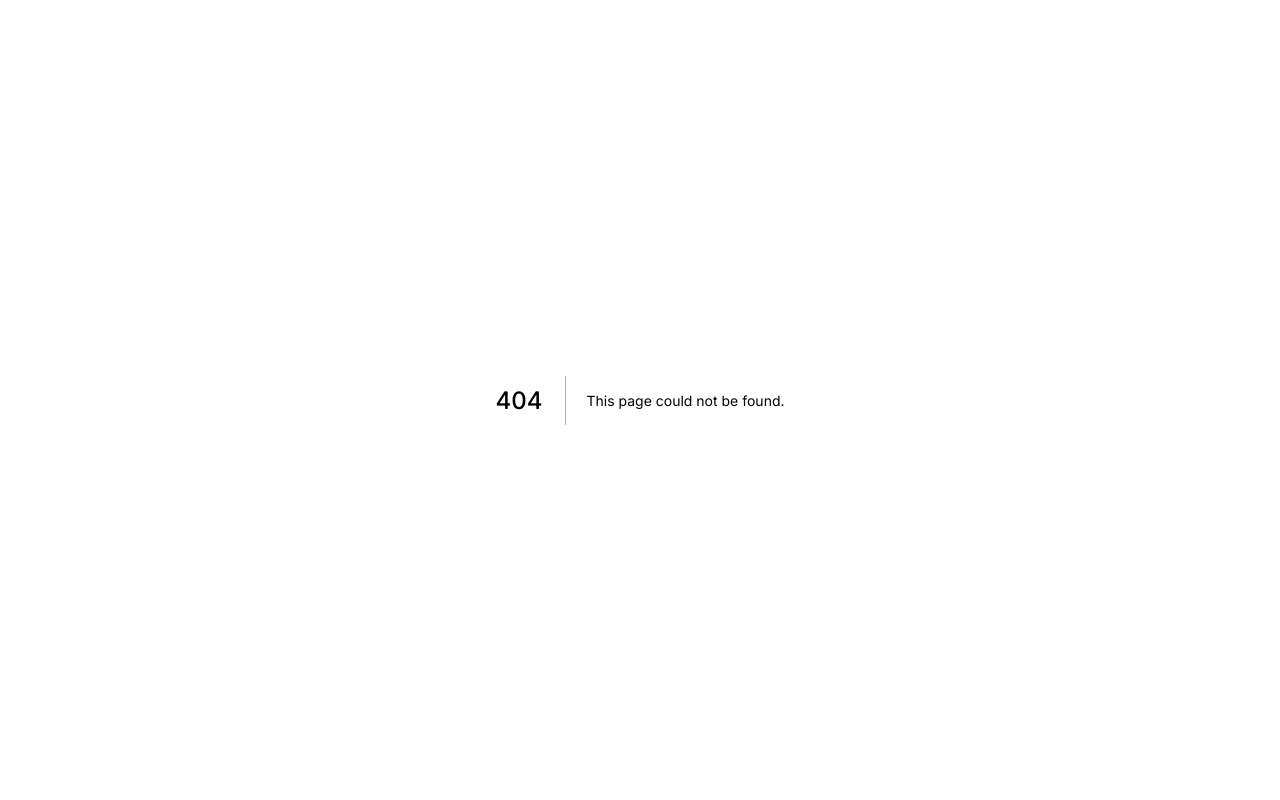
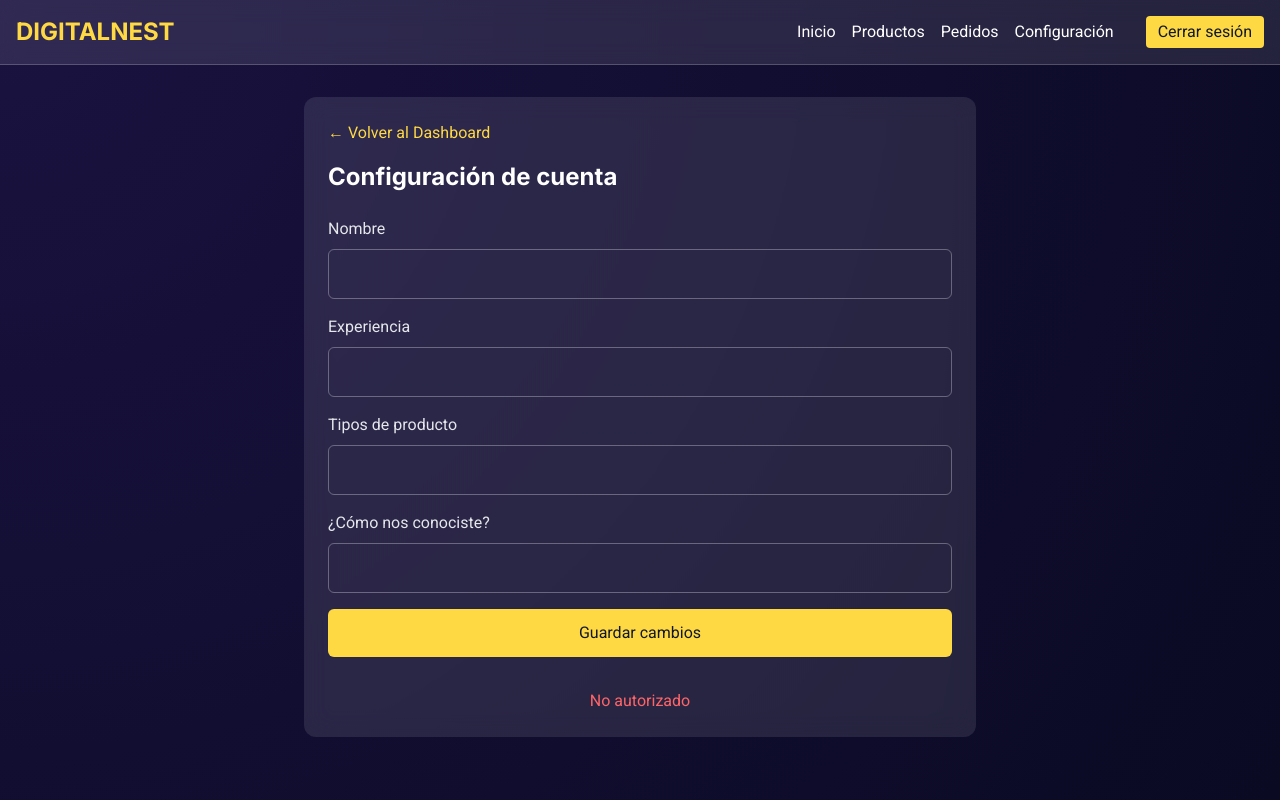
Before and after one commit to santiolivoo/DIGITALNEST, a Next.js app: page /dashboard/configuracion in a window 1280 px wide. Before the commit this address had no page. Built offline with nearby package versions, Linux system fonts and the light colour scheme; no server answers.

Commit message:
commit 7/7 14:39

```diff
--- /dev/null
+++ b/src/app/api/configuracion/route.ts
@@ -0,0 +1,42 @@
+import { NextResponse } from 'next/server';
+import { getCurrentUser } from '@/lib/auth';
+import prisma from '@/lib/prisma';
+
+export const runtime = 'nodejs';
+export const dynamic = 'force-dynamic';
+
+export async function GET() {
+  try {
+    const user = await getCurrentUser();
+    if (!user) {
+      return NextResponse.json({ error: 'No autorizado' }, { status: 401 });
+    }
+
+    const { nombre, experiencia, tiposProducto, referencia, email } = user;
+    return NextResponse.json({ nombre, experiencia, tiposProducto, referencia, email });
+  } catch (error) {
+    console.error('Error obteniendo configuración:', error);
+    return NextResponse.json({ error: 'Error obteniendo configuración' }, { status: 500 });
+  }
+}
+
+export async function PUT(req: Request) {
+  try {
+    const user = await getCurrentUser();
+    if (!user) {
+      return NextResponse.json({ error: 'No autorizado' }, { status: 401 });
+    }
+
+    const { nombre, experiencia, tiposProducto, referencia } = await req.json();
+
+    await prisma.user.update({
+      where: { id: user.id },
+      data: { nombre, experiencia, tiposProducto, referencia },
+    });
+
+    return NextResponse.json({ mensaje: 'Configuración actualizada' });
+  } catch (error) {
+    console.error('Error actualizando configuración:', error);
+    return NextResponse.json({ error: 'Error actualizando configuración' }, { status: 500 });
+  }
+}
--- /dev/null
+++ b/src/app/dashboard/configuracion/page.tsx
@@ -0,0 +1,123 @@
+'use client';
+
+import { useState, useEffect } from 'react';
+import { useRouter } from 'next/navigation';
+import Link from 'next/link';
+
+export default function ConfiguracionPage() {
+  const [nombre, setNombre] = useState('');
+  const [experiencia, setExperiencia] = useState('');
+  const [tiposProducto, setTiposProducto] = useState('');
+  const [referencia, setReferencia] = useState('');
+  const [mensaje, setMensaje] = useState('');
+  const [isLoading, setIsLoading] = useState(true);
+  const router = useRouter();
+
+  useEffect(() => {
+    const obtenerDatos = async () => {
+      try {
+        const res = await fetch('/api/configuracion');
+        const data = await res.json();
+        if (res.ok) {
+          setNombre(data.nombre || '');
+          setExperiencia(data.experiencia || '');
+          setTiposProducto(data.tiposProducto || '');
+          setReferencia(data.referencia || '');
+        } else {
+          setMensaje(data.error || 'Error al cargar configuración');
+        }
+        setIsLoading(false);
+      } catch (error) {
+        console.error('Error obteniendo configuración:', error);
+        setMensaje('Error al cargar configuración');
+        setIsLoading(false);
+      }
+    };
+
+    obtenerDatos();
+  }, []);
+
+  const guardar = async () => {
+    try {
+      const res = await fetch('/api/configuracion', {
+        method: 'PUT',
+        headers: { 'Content-Type': 'application/json' },
+        body: JSON.stringify({ nombre, experiencia, tiposProducto, referencia }),
+      });
+      const data = await res.json();
+      if (res.ok) {
+        setMensaje('Configuración actualizada!');
+        setTimeout(() => router.push('/dashboard'), 1500);
+      } else {
+        setMensaje(data.error || 'Error al actualizar');
+      }
+    } catch (error) {
+      console.error('Error actualizando configuración:', error);
+      setMensaje('Error de conexión');
+    }
+  };
+
+  if (isLoading) {
+    return (
+      <div className="flex justify-center items-center h-screen">
+        <p className="text-white">Cargando...</p>
+      </div>
+    );
+  }
+
+  return (
+    <div className="max-w-2xl mx-auto p-6 bg-white/10 backdrop-blur-md rounded-xl text-white">
+      <Link href="/dashboard" className="text-[#FFD944] mb-4 inline-block">
+        &larr; Volver al Dashboard
+      </Link>
+      <h1 className="text-2xl font-bold mb-6">Configuración de cuenta</h1>
+      <div className="space-y-4">
+        <div>
+          <label className="block text-gray-200 mb-2">Nombre</label>
+          <input
+            type="text"
+            value={nombre}
+            onChange={(e) => setNombre(e.target.value)}
+            className="w-full p-3 border border-white/30 rounded-md bg-transparent text-white"
+          />
+        </div>
+        <div>
+          <label className="block text-gray-200 mb-2">Experiencia</label>
+          <input
+            type="text"
+            value={experiencia}
+            onChange={(e) => setExperiencia(e.target.value)}
+            className="w-full p-3 border border-white/30 rounded-md bg-transparent text-white"
+          />
+        </div>
+        <div>
+          <label className="block text-gray-200 mb-2">Tipos de producto</label>
+          <input
+            type="text"
+            value={tiposProducto}
+            onChange={(e) => setTiposProducto(e.target.value)}
+            className="w-full p-3 border border-white/30 rounded-md bg-transparent text-white"
+          />
+        </div>
+        <div>
+          <label className="block text-gray-200 mb-2">¿Cómo nos conociste?</label>
+          <input
+            type="text"
+            value={referencia}
+            onChange={(e) => setReferencia(e.target.value)}
+            className="w-full p-3 border border-white/30 rounded-md bg-transparent text-white"
+          />
+        </div>
+        <button
+          onClick={guardar}
+          className="w-full py-3 px-4 rounded-md font-medium bg-[#FFD944] text-gray-900 hover:bg-yellow-300"
+        >
+          Guardar cambios
+        </button>
+        {mensaje && (
+          <p className={`mt-4 text-center ${mensaje.includes('actualizada') ? 'text-green-400' : 'text-red-400'}`}>{mensaje}</p>
+        )}
+      </div>
+    </div>
+  );
+}
```
